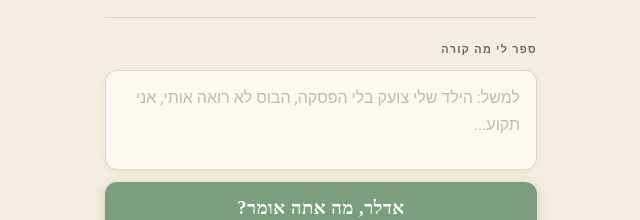
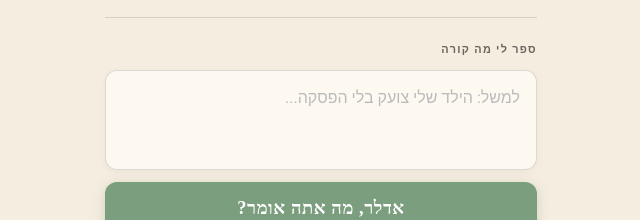
Before and after one commit to justoren-commits/Adler-solver-, a plain HTML site: page index.html in a window 1280 px wide. Shown: the part 310-530 px from the top of the page, without its empty margins (319-959 px from the left). Drawn offline with Linux system fonts and the light colour scheme; a web font is replaced by a local one.

Commit message:
Update and rename index (1).html to index.html

```diff
--- a/index (1).html
+++ b/index.html
@@ -298,7 +298,7 @@ textarea::placeholder { color: #bbb; }
 
   <div class="input-area">
     <div class="input-label">ספר לי מה קורה</div>
-    <textarea id="situation" placeholder="למשל: הילד שלי צועק בלי הפסקה, הבוס לא רואה אותי, אני תקוע..."></textarea>
+    <textarea id="situation" placeholder="למשל: הילד שלי צועק בלי הפסקה..."></textarea>
     <button class="ask-btn" id="askBtn" onclick="askAdler()">אדלר, מה אתה אומר?</button>
   </div>
 
```
